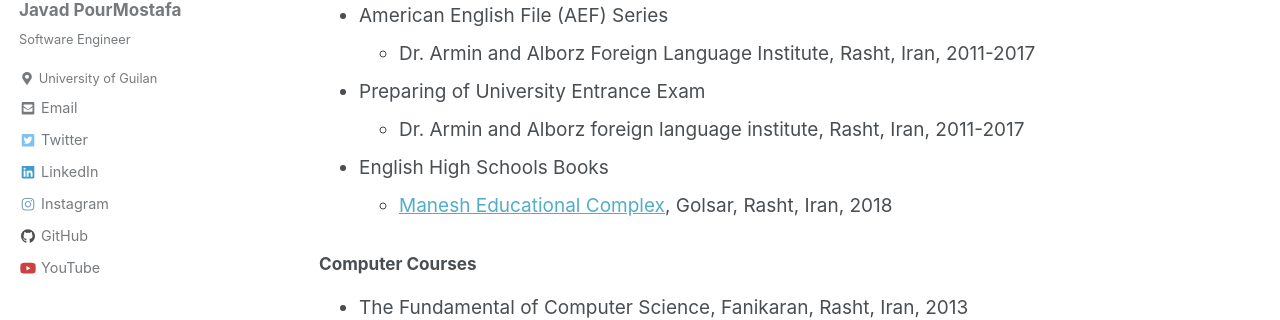
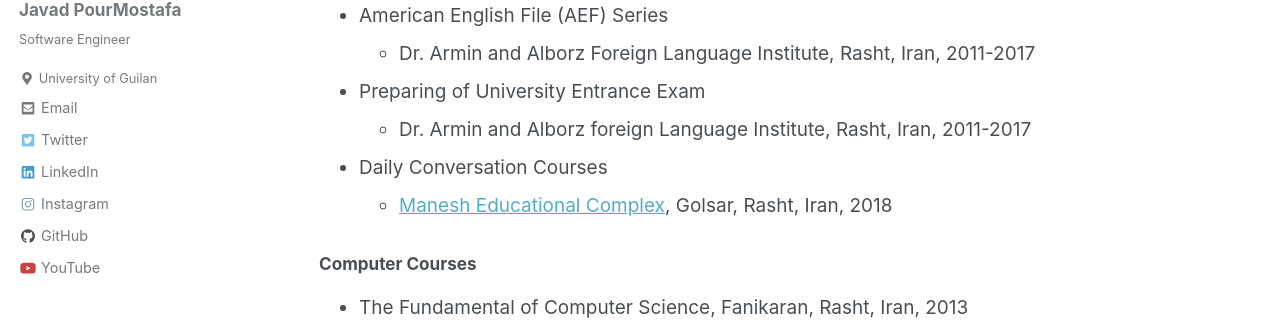
Before and after one commit to JoyeBright/JoyeBright.github.io, a Jekyll site: the page built from _pages/teaching.md, in a window 1280 px wide and 900 px high, scrolled down 620 px. Shown: the part 142-462 px from the top of the window. Built offline with Jekyll 4.4.1, drawn with Linux system fonts in a browser that asks for light colours; nearby versions of some CDN libraries.

Commit message:
teaching

```diff
--- a/_pages/teaching.md
+++ b/_pages/teaching.md
@@ -20,8 +20,8 @@
 *   American English File (AEF) Series
     *   Dr. Armin and Alborz Foreign Language Institute, Rasht, Iran, 2011-2017
 *   Preparing of University Entrance Exam
-    *   Dr. Armin and Alborz foreign language institute, Rasht, Iran, 2011-2017
-*   English High Schools Books
+    *   Dr. Armin and Alborz foreign Language Institute, Rasht, Iran, 2011-2017
+*   Daily Conversation Courses
     *   [Manesh Educational Complex](http://maneshsch.com), Golsar, Rasht, Iran, 2018
 
 ### Computer Courses
```
